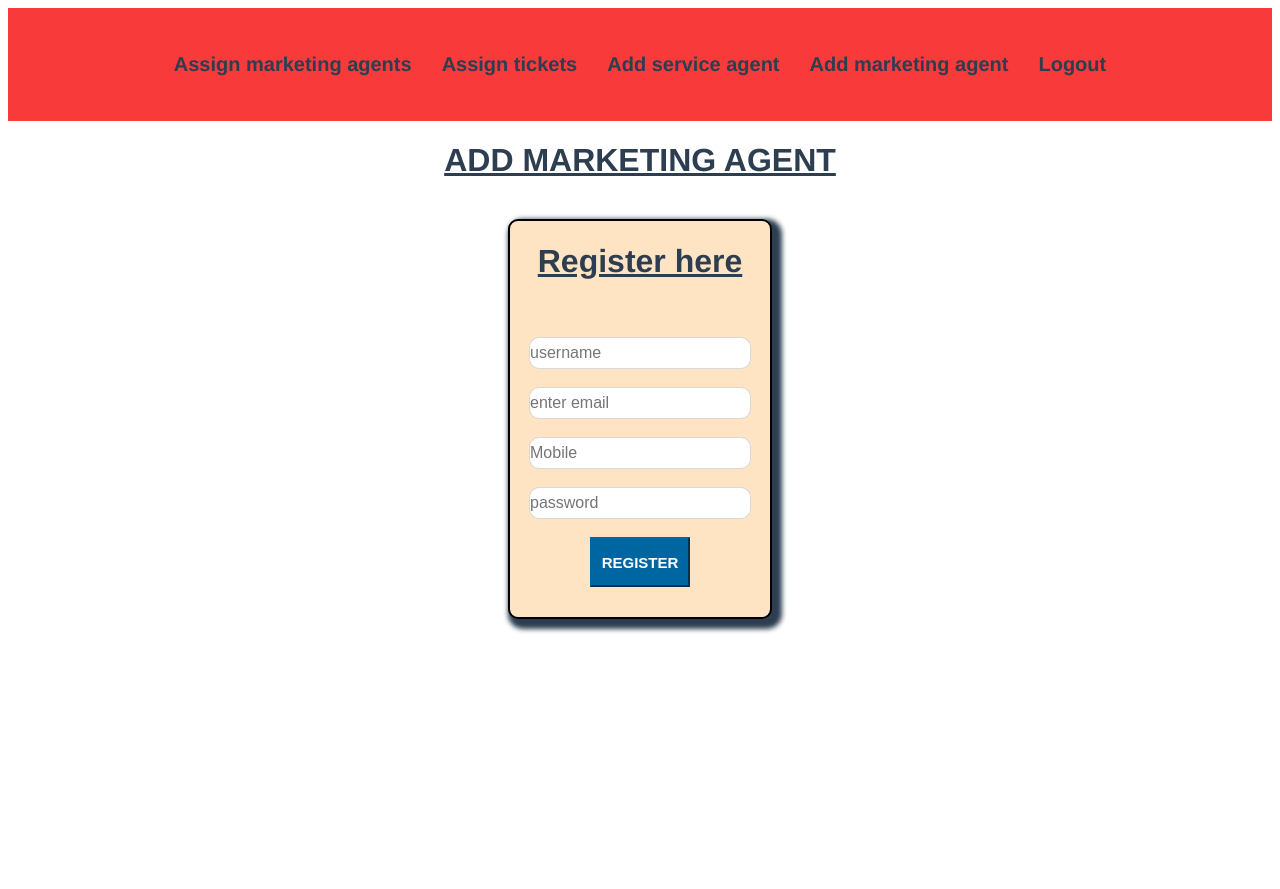
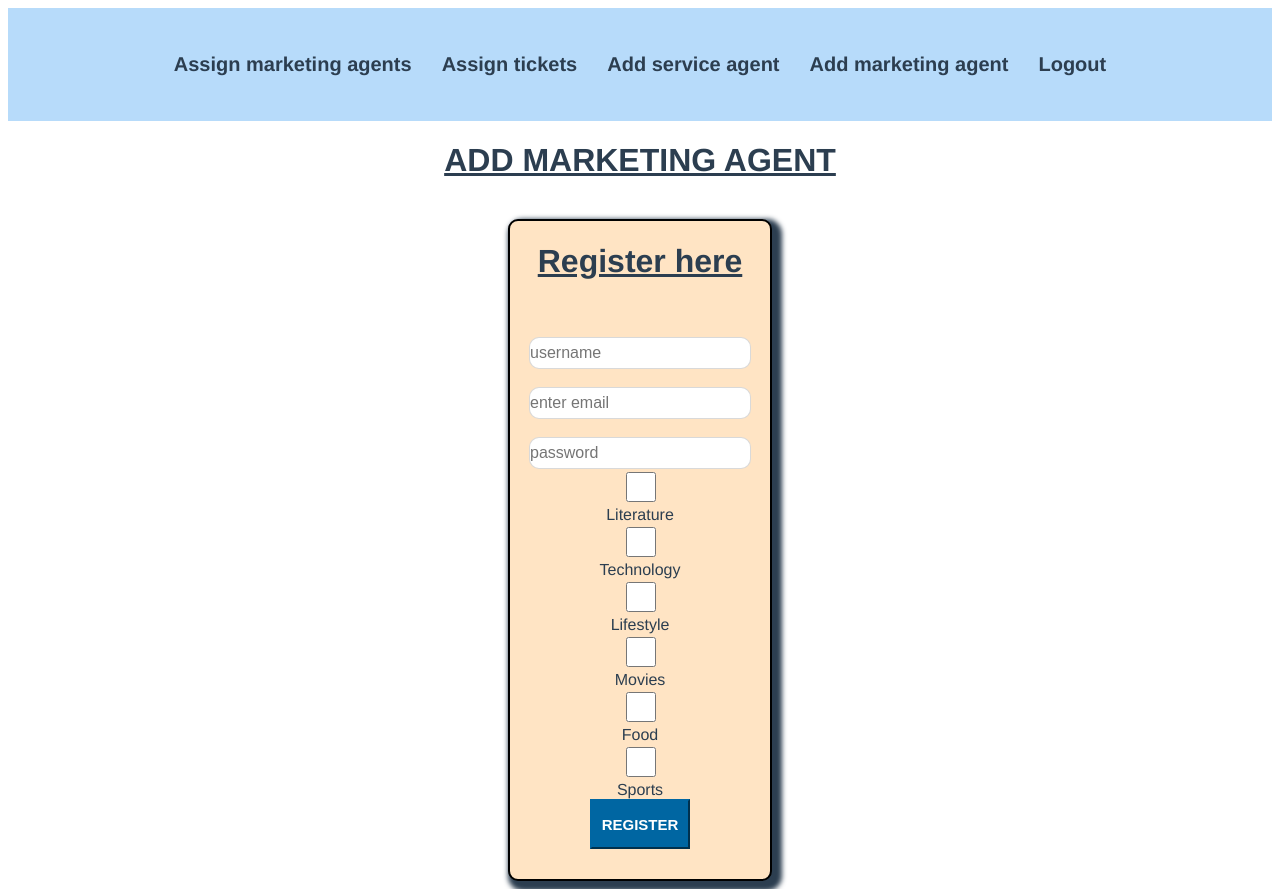
Before and after one commit to xanther-olog/crm-ui, a Vue app: page /adminlogin in a window 1280 px wide. Both pictures are taken after a click on the link "Add marketing agent". Before the commit the page ends 800 px from the top, so only its background shows below. Built offline with nearby package versions, Linux system fonts and the light colour scheme; no server answers.

Commit message:
ma reg integrated

```diff
--- a/src/components/addmarketingagent.vue
+++ b/src/components/addmarketingagent.vue
@@ -2,62 +2,111 @@
   <div>
     <h1>ADD MARKETING AGENT</h1>
     <div class="login">
+        <div class="register">
       <h1>Register here</h1>
-      <br><br>
-<input type="text" placeholder="username">
-<br><br>
-<input type="email" placeholder="enter email">
-<br><br>
-<input type="text" placeholder="Mobile">
-<br><br>
-<input type="password" placeholder="password">
-<br>
-<br>
-<button> REGISTER</button>
+      <br />
+      <br />
+      <form name="maForm" action="<IP>">
+        <input type="text" placeholder="username" name="username" v-model="username"/>
+        <br />
+        <br />
+        <input type="email" placeholder="enter email" name="email" v-model="email"/>
+        <br />
+        <br />
+        <input type="password" placeholder="password" name="pwd" v-model="pwd"/>
+        <br><div class="checkboxes">
+        <input type="checkbox" name="Literature" value="Literature" v-model="checkedNames" />Literature
+        <input type="checkbox" name="Technology" value="Technology" v-model="checkedNames" />Technology
+        <input type="checkbox" name="Lifestyle" value="Lifestyle" v-model="checkedNames" />Lifestyle
+        <input type="checkbox" name="Movies" value="Movies" v-model="checkedNames" />Movies
+        <input type="checkbox" name="Food" value="Food" v-model="checkedNames" />Food
+        <input type="checkbox" name="Sports" value="Sports" v-model="checkedNames" />Sports
+        </div>
+      </form>
+      <button @click="getAllSelectedValue">REGISTER</button>
+        </div>
     </div>
   </div>
 </template>
 <script>
+import axios from 'axios';
 export default {
-    name:"addmarketingagent1"
+  name: "addmarketingagent1",
+  data() {
+    return {
+        checkedNames: []
+    }
+  },
+  methods: {
+      getAllSelectedValue(){
+          //window.console.log('checkedNames', this.checkedNames);
+        //   let formData={
+        //       name:this.username,
+        //       emailAddress:this.email,
+        //       password:this.pwd
+        //   }
+          //this.$store.dispatch('registerMarketAgent',{formData})
+            axios.post("http://172.16.20.121:8080/controller/register/",{
+                'name':this.username,
+                'emailAddress':this.email,
+                'password':this.pwd
+            }).then(function(response){
+                localStorage.setItem('marketAgentUserId',response.data.data.userId)
+            })
+            axios.post("http://172.16.20.161:8090/marketingAgent/addMarketAgent",{
+                'marketingAgentId':localStorage.getItem('marketingAgentUserId'),
+                'marketingAgentName':this.username,
+                'marketingAgentEmail':this.email,
+                'leadsResolved':0,
+                'leadsPending':0,
+                'category':this.checkedNames
+            })
+      }
+  }
 };
 </script>
 <style>
-.login{
+.login {
   text-align: center;
   border: 2px solid black;
   margin-left: 500px;
   margin-right: 500px;
   padding-bottom: 30px;
-    background-color:bisque;
+  background-color: bisque;
   box-shadow: 5px 5px 5px 5px;
-    border-radius:10px;
-    margin-top:40px;
+  border-radius: 10px;
+  margin-top: 40px;
+
 }
-input{
+input {
   width: 220px;
   padding: 0;
   height: 30px;
   position: relative;
   left: 0;
   outline: none;
-    border: 1px solid #CDCDCD;
-    border-color: rgba(0,0,0,.15);
+  border: 1px solid #cdcdcd;
+  border-color: rgba(0, 0, 0, 0.15);
   background-color: white;
-    border-radius:10px;
+  border-radius: 10px;
   font-size: 16px;
 }
-h1{
-    text-decoration:underline
+h1 {
+  text-decoration: underline;
 }
-button{
-    background: #0066A2;
+button {
+  background: #0066a2;
   color: white;
   border-style: outset;
-border-color: #0066A2;
+  border-color: #0066a2;
   height: 50px;
   width: 100px;
   font: bold 15px arial, sans-serif;
-text-shadow:none;
+  text-shadow: none;
 }
+.chechboxes{
+    display: flex;
+    flex-direction: row;
+}
+
 </style>
--- a/src/store/index.js
+++ b/src/store/index.js
@@ -40,14 +40,14 @@ export default new Vuex.Store({
   actions: {
 
     getCategoryDetails({ commit }) {
-      axios.get('http://10.177.68.205:8090/marketingAgent/getCategoryList').then(
+      axios.get('http://172.16.20.161:8090/marketingAgent/getCategoryList').then(
         res => {
           commit('SET_CATEGORY', res.data)
         }
       )
     },
     sendId({ commit } = {}) {
-      axios.get('http://10.177.68.205:8090/marketingAgent/getLeadsByCategory/' + localStorage.getItem('id')).then(
+      axios.get('http://172.16.20.161:8090/marketingAgent/getLeadsByCategory/' + localStorage.getItem('id')).then(
         res => {
           commit('SET_LEAD', res.data)
         },
@@ -55,7 +55,7 @@ export default new Vuex.Store({
       )
     },
     sendLid({ commit } = {}) {
-      axios.get("http://10.177.68.205:8090/marketingAgent/getMarketAgentByCategory/" + localStorage.getItem('id')).then(
+      axios.get("http://172.16.20.161:8090/marketingAgent/getMarketAgentByCategory/" + localStorage.getItem('id')).then(
         res => {
           commit('SET_MARKETING_AGENT', res.data)
         },
@@ -65,20 +65,20 @@ export default new Vuex.Store({
     send() {
       // axios.post("http://172.16.20.14:8085/api/submit/" + localStorage.getItem("id") + "/" + localStorage.getItem("lid")
       //   + "/" + localStorage.getItem("mid"))
-      axios.post("http://10.177.68.205:8090/marketingAgent/assignMarketAgent",{
+      axios.post("http://172.16.20.161:8090/marketingAgent/assignMarketAgent",{
           'marketingAgentId':localStorage.getItem("mid"),
           'leadId':localStorage.getItem("lid")
       })
     },
     getOpenTickets({ commit } = {}) {
-      axios.get("http://10.177.68.205:8090/supportAgent/getTicketList").then(
+      axios.get("http://172.16.20.161:8090/supportAgent/getTicketList").then(
         res => {
           commit("SET_OPEN_TICKETS", res.data)
         }
       )
     },
     getSupportAgents({ commit } = {}) {
-      axios.get("http://10.177.68.205:8090/supportAgent/getSAList").then(
+      axios.get("http://172.16.20.161:8090/supportAgent/getSAList").then(
         res => {
           commit("SET_SERVICE_AGENT", res.data)
         }
@@ -90,7 +90,7 @@ export default new Vuex.Store({
       // eslint-disable-next-line no-console
       //console.log(x+" "+y)
       //
-      axios.post("http://10.177.68.205:8090/supportAgent/assignTicket",{
+      axios.post("http://172.16.20.161:8090/supportAgent/assignTicket",{
           'supportAgentId':y,
           'ticketId':x
       })
@@ -109,6 +109,19 @@ export default new Vuex.Store({
         }
       )
       localStorage.removeItem("leadid");
+    },
+    // eslint-disable-next-line no-unused-vars
+    registerMarketAgent({commit},{formData} ={}){
+        // eslint-disable-next-line no-unused-vars
+        // let data1={
+        //     'name':formData.name,
+        //     'emailAddress':formData.emailAddress,
+        //     'password':formData.password
+        // }
+        //window.console.log(data1)
+        // window.console.log(formData.name)
+        // window.console.log(formData.email)
+        // window.console.log(formData.pwd)
     }
   },
 
--- a/src/views/LoginAdmin.vue
+++ b/src/views/LoginAdmin.vue
@@ -74,7 +74,7 @@ export default {
 
 <style scoped>
 #nav {
-  background-color: rgb(248, 58, 58);
+  background-color: rgb(183, 219, 250);
 }
 div a {
   text-decoration: none;
--- a/src/views/MarketingAgentDashboard.vue
+++ b/src/views/MarketingAgentDashboard.vue
@@ -90,7 +90,7 @@ export default {
 
 <style scoped>
 #nav {
-  background-color: rgb(248, 58, 58);
+  background-color: aliceblue;
 }
 div a {
   text-decoration: none;
```
Lines whose indentation alone changed are shown as unchanged.
